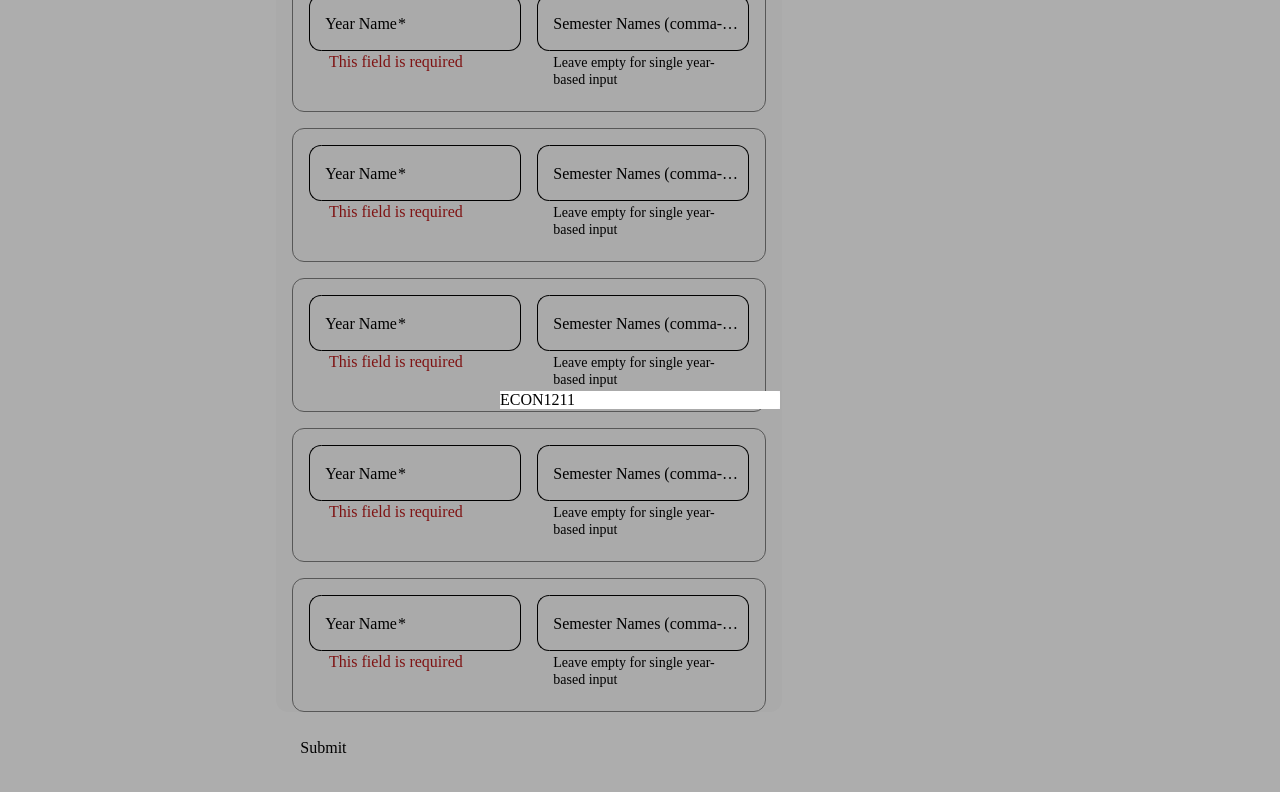
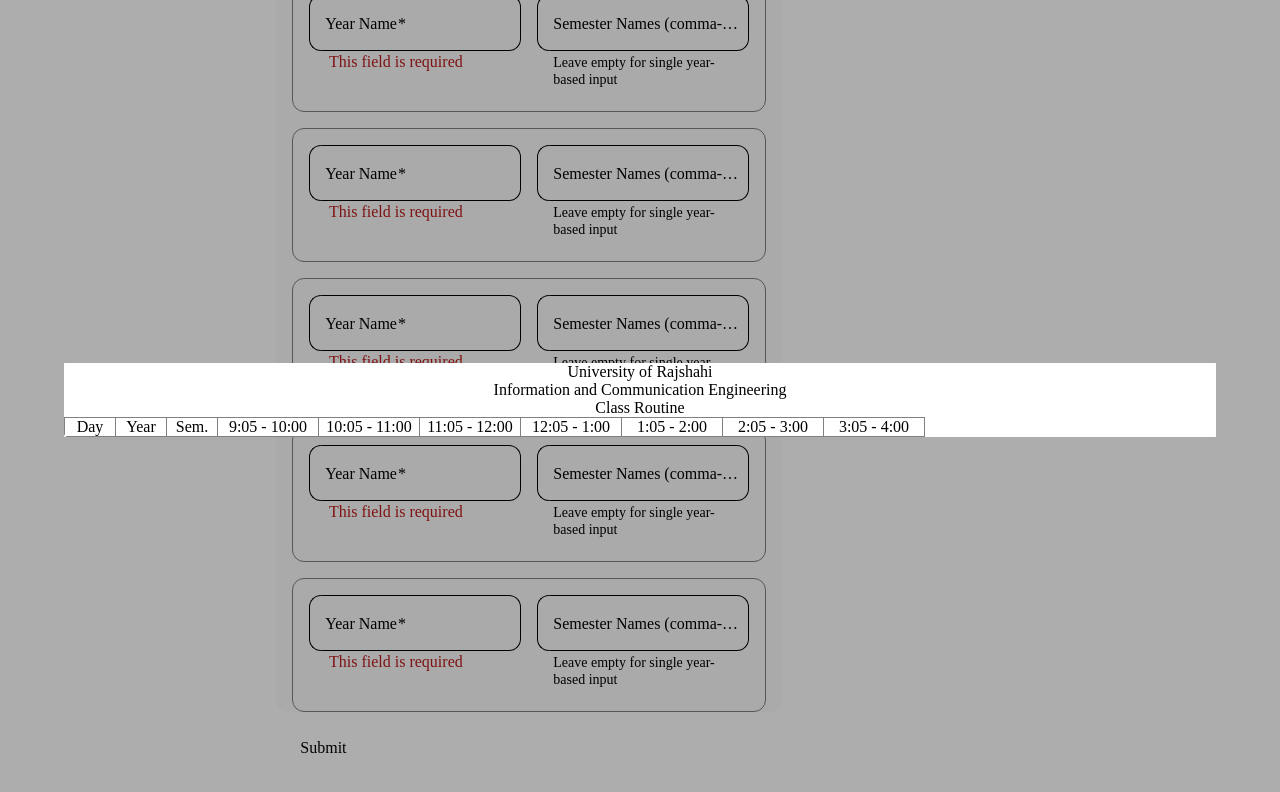
Before and after one commit to Zihad-Bd/dynamic-routine-app, an Angular app: page / in a window 1280 px wide. Both pictures are taken after typing "Sample", "Sample", "5", "5" into the empty fields and a click on the button "Submit". Shown: the top 792 px of the page. Built offline with nearby package versions, Linux system fonts and the light colour scheme.

Commit message:
feat: scroller added in routine columns.

```diff
--- a/src/app/class-routine-form/class-routine-form.component.ts
+++ b/src/app/class-routine-form/class-routine-form.component.ts
@@ -308,14 +308,25 @@
     // Use the below data for debugging purpose
     this.finalData = this.manualDataProviderService.getManualData();
     this.helperService.storeFinalData(this.finalData);
+    const universityName = this.finalData.universityName;
+    const departmentName = this.finalData.departmentName;
     const daysInfo = this.helperService.getDaysInfo();
     const yearsSemestersInfo = this.helperService.getYearsSemestersInfo();
     const timeSlotsInfo = this.helperService.getTimeSlots();
-    const breakPeriodTimeSlotIndex = this.helperService.getBreakPeriodTimeSlotIndex();
-    this.generateRoutineService.generateRoutines(breakPeriodTimeSlotIndex, daysInfo, timeSlotsInfo);
+    const breakPeriodTimeSlotIndex =
+      this.helperService.getBreakPeriodTimeSlotIndex();
+    this.generateRoutineService.generateRoutines(
+      breakPeriodTimeSlotIndex,
+      daysInfo,
+      timeSlotsInfo
+    );
     const bestRoutine = this.generateRoutineService.getBestRoutine();
     this.dialog.open(RoutineComponent, {
+      width: '90vw', // or your desired width
+      maxWidth: '90vw',
       data: {
+        universityName,
+        departmentName,
         daysInfo,
         yearsSemestersInfo,
         timeSlotsInfo,
--- a/src/app/routine/routine.component.html
+++ b/src/app/routine/routine.component.html
@@ -1 +1,15 @@
-<div> {{bestRoutine[0][0][0][0].courseCode}} </div>
+<div class="container">
+  <div class="varsity-name">{{ universityName }}</div>
+  <div class="dept-name">{{ departmentName }}</div>
+  <div class="class-routine-text">Class Routine</div>
+  <div class="routine-container">
+    <div class="column-names">
+      <div class="day">Day</div>
+      <div class="year border-top-right-bottom">Year</div>
+      <div class="sem border-top-right-bottom">Sem.</div>
+      <div class="slot-box border-top-right-bottom" *ngFor="let timeSlot of timeSlotsInfo">
+        {{ timeSlot }}
+      </div>
+    </div>
+  </div>
+</div>
--- a/src/app/routine/routine.component.scss
+++ b/src/app/routine/routine.component.scss
@@ -0,0 +1,55 @@
+.container {
+  display: flex;
+  flex-direction: column;
+
+  .varsity-name,
+  .dept-name,
+  .class-routine-text {
+    text-align: center; // Center align text only
+  }
+
+  .routine-container {
+    display: flex;
+    flex-direction: column;
+    overflow-x: auto; // Enable horizontal scrolling
+    width: 100%; // Let it take full page width
+
+    .column-names {
+      display: flex;
+      flex-direction: row;
+      flex-wrap: nowrap;
+      width: max-content; // Let it grow as wide as needed
+
+      .day {
+        width: 50px;
+        flex: 0 0 auto;
+        text-align: center;
+        border: 1px solid gray;
+      }
+
+      .year {
+        width: 50px;
+        flex: 0 0 auto;
+        text-align: center;
+      }
+
+      .sem {
+        width: 50px;
+        flex: 0 0 auto;
+        text-align: center;
+      }
+
+      .slot-box {
+        width: 100px;
+        flex: 0 0 auto;
+        text-align: center;
+      }
+
+      .border-top-right-bottom {
+        border-top: 1px solid gray;
+        border-right: 1px solid gray;
+        border-bottom: 1px solid gray;
+      }
+    }
+  }
+}
--- a/src/app/routine/routine.component.ts
+++ b/src/app/routine/routine.component.ts
@@ -3,17 +3,20 @@
 import { HelperService } from '../services/helper.service';
 import { MAT_DIALOG_DATA } from '@angular/material/dialog';
 import { Inject } from '@angular/core';
+import { CommonModule } from '@angular/common';
 
 @Component({
   selector: 'app-routine',
-  imports: [],
+  imports: [CommonModule],
   templateUrl: './routine.component.html',
   styleUrl: './routine.component.scss',
 })
 export class RoutineComponent {
+  universityName: string = '';
+  departmentName: string = '';
   daysInfo: string[] = [];
   yearsSemestersInfo: any[] = [];
-  timeSlotsInfo: string[] = [];
+  timeSlotsInfo: string[] = ['23', '33'];
   bestRoutine: any;
 
   constructor(
@@ -21,13 +24,15 @@
     private helperService: HelperService,
     private generateRoutineService: GenerateRoutineService
   ) {
+    this.universityName = data.universityName;
+    this.departmentName = data.departmentName;
     this.daysInfo = data.daysInfo;
     this.yearsSemestersInfo = data.yearsSemestersInfo;
     this.timeSlotsInfo = data.timeSlotsInfo;
     this.bestRoutine = data.bestRoutine;
-    debugger;
   }
 
   ngOnInit(): void {
+    console.log("timeSlotsInfo:", this.timeSlotsInfo);
   }
 }
```
